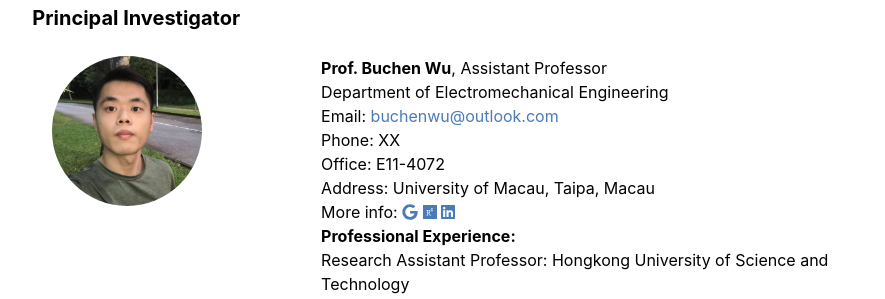
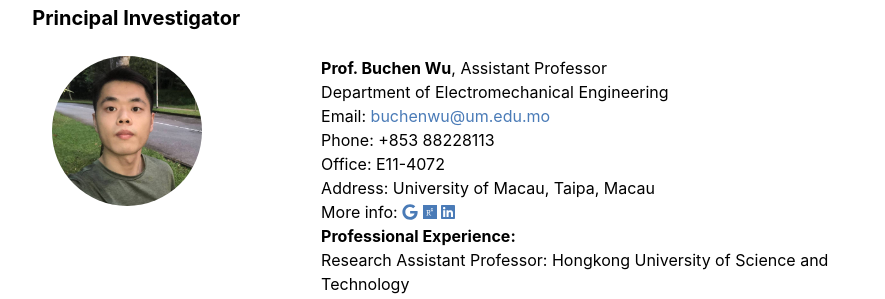
Before and after one commit to buchenwu/buchenwu.github.io, a Jekyll site: the page built from team.md, in a window 1280 px wide. Shown: the part 289-588 px from the top of the page, without its empty margins (197-1082 px from the left). Built offline with Jekyll 4.4.1, drawn with Linux system fonts in a browser that asks for light colours.

Commit message:
Update contact information for Buchen Wu

```diff
--- a/_data/people.yml
+++ b/_data/people.yml
@@ -3,8 +3,8 @@ PI:
    title: 'Prof.',
    position: 'Assistant Professor',
    degree: 'PhD in Mechanical Engineering',
-   phone: 'XX',
-   email: 'buchenwu@outlook.com',
+   phone: '+853 88228113',
+   email: 'buchenwu@um.edu.mo',
    rap: 'Research Assistant Professor: Hongkong University of Science and Technology',
    postdoc: 'Postdoc Associate: National University of Singapore',
    phd: 'Ph.D.: National University of Singapore',
```
